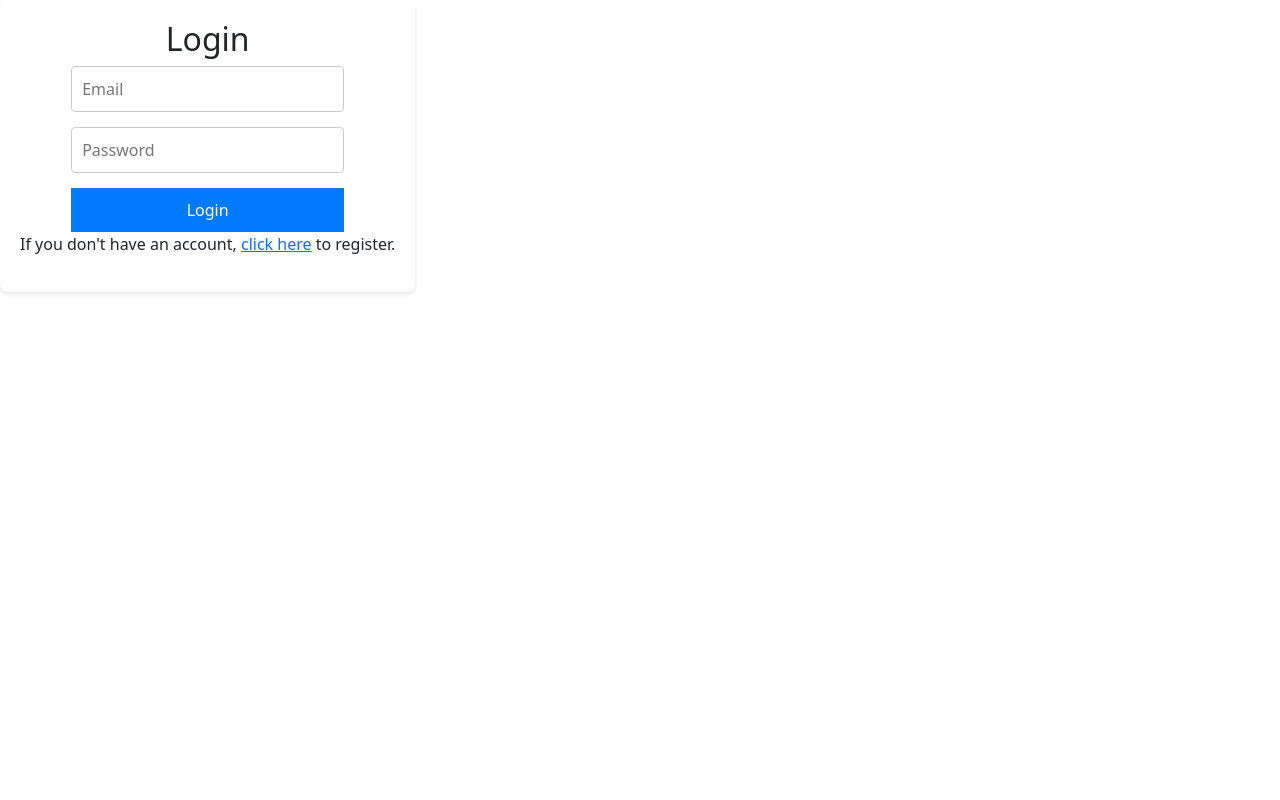
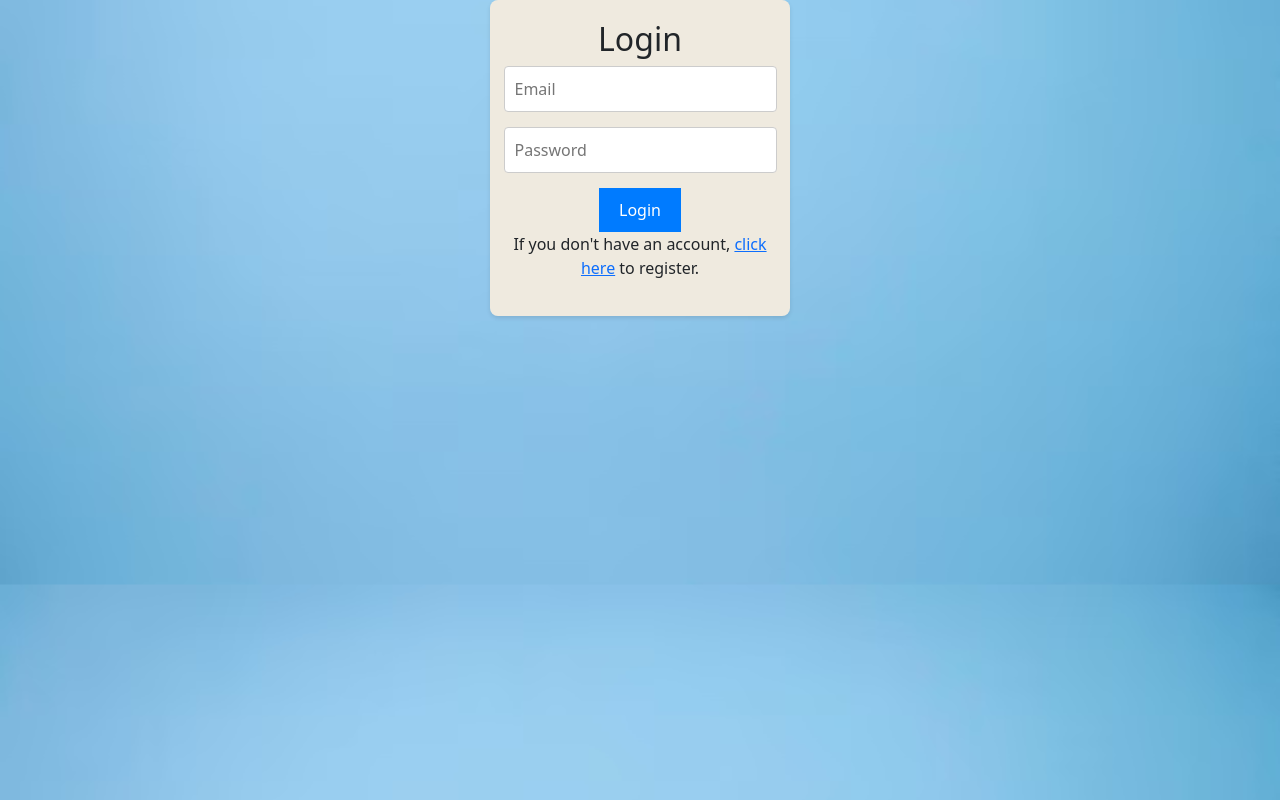
Before and after one commit to Saranshg17/project-management, a React (Create React App) app in the folder frontend/: page /login in a window 1280 px wide. Built offline with nearby package versions, Linux system fonts and the light colour scheme.

Commit message:
Some basic ui changes and update assignee done

```diff
--- a/frontend/src/Dashboard.js
+++ b/frontend/src/Dashboard.js
@@ -2,12 +2,14 @@ import axios from 'axios';
 import React, { useState, useEffect } from 'react';
 import AddTaskPopup from './AddTaskPopup';
 import deleteIcon from './delete-icon.png';
+import UpdateAssignee from './UpdateAssignee';
 
 const Dashboard = ({ userRole }) => {
   const [activeTab, setActiveTab] = useState('projects');
   const [tasks, setTasks] = useState([]);
   const [projects, setProjects] = useState([]);
   const [showAddTaskPopup, setShowAddTaskPopup] = useState(false);
+  const [showUpdateAssignee, setShowUpdateAssignee] = useState(false);
 
   useEffect(() => {
     if (activeTab === 'projects') {
@@ -30,6 +32,21 @@ const Dashboard = ({ userRole }) => {
       console.error('Error adding task:', error);
     }
   };
+
+  const handleUpdateAssignee = async (formData) => {
+    try {
+      const response = await axios.put('http://localhost:8000/api/v1/users/update', formData, {
+        headers: {
+          "authorization": window.localStorage.getItem("accessToken")
+        }
+      });
+      console.log('Assignee updated successfully:', response.data);
+      fetchTasks();
+    } catch (error) {
+      console.error('Error adding task:', error);
+    }
+  };
+
 
   const getHistory = async (TaskId) => {
     try {
@@ -136,72 +153,6 @@ const Dashboard = ({ userRole }) => {
     }
   };
 
-  // return (
-  //   <div className="dashboard">
-  //     {/* <Sidebar setActiveTab={setActiveTab} logout={handleLogout} /> */}
-  //     <div className="main-content">
-  //       <div className="tabs-container">
-  //         <div
-  //           className={activeTab === 'projects' ? 'tab-box active' : 'tab-box'}
-  //           onClick={() => setActiveTab('projects')}
-  //         >
-  //           <h3>Projects</h3>
-  //         </div>
-  //         <div
-  //           className={activeTab === 'tasks' ? 'tab-box active' : 'tab-box'}
-  //           onClick={() => setActiveTab('tasks')}
-  //         >
-  //           <h3>Tasks</h3>
-  //         </div>
-  //         <button onClick={()=> handleLogout()}>Logout</button>
-  //       </div>
-  //       <div style={{ marginTop: '20px' }}>
-  //         {activeTab === 'projects' && (
-  //           <div>
-  //             {projects.map(project => (
-  //               <div key={project.id} style={{ border: '1px solid #ccc', padding: '10px', marginBottom: '20px' }}>
-  //                 <h3>{project.Name}</h3>
-  //                 <p>Id: {project._id}</p>
-  //                 <p>Description: {project.Description}</p>
-  //                 <button style={{ marginRight: '10px' }} onClick={() => setShowAddTaskPopup(true)}>Add Task</button>
-  //               </div>
-  //             ))}
-  //             {showAddTaskPopup && (
-  //               <AddTaskPopup
-  //                 onClose={() => setShowAddTaskPopup(false)}
-  //                 onSubmit={handleAddTask}
-  //               />
-  //             )}
-  //           </div>
-  //         )}
-  //         {activeTab === 'tasks' && (
-  //           <div>
-  //             {tasks.map(task => (
-  //               <div key={task.id} style={{ border: '1px solid #ccc', padding: '10px', marginBottom: '20px' }}>
-  //                 <h3>{task.Name}</h3>
-  //                 <p>Id: {task._id}</p>
-  //                 <p>Description: {task.Description}</p>
-  //                 <p>Project: {task.Project}</p>
-  //                 {/* <p>Key: {task.key}</p> */}
-  //                 <select value={task.Status} onChange={(event) => handleStatusChange(event, task._id)}>
-  //                   <option value="Started">Started</option>
-  //                   <option value="In Progress">In Progress</option>
-  //                   <option value="Done">Done</option>
-  //                 </select>
-  //                 <button style={{ marginRight: '10px' }} onClick={() => getHistory(task._id)}>History</button>
-  //                 <button style={{ marginRight: '10px' }}>Update Assignee</button>
-  //                 <button onClick={() => handleDelete(task._id)} className="delete-button">
-  //                   <img src={deleteIcon} alt="Delete" /> {/* Use your delete icon image */}
-  //                 </button>
-  //                 {/* <button>Add Custom</button> */}
-  //               </div>
-  //             ))}
-  //           </div>
-  //         )}
-  //       </div>
-  //     </div>
-  //   </div>
-  // );
   return (
     <div className="dashboard">
       <div className="main-content">
@@ -279,7 +230,8 @@ const Dashboard = ({ userRole }) => {
                     </td>
                     <td>
                       <button onClick={() => getHistory(task._id)}>History</button>
-                      <button>Update Assignee</button>
+                      {/* <button onClick={() => handleAssigneeUpdate(task._id)}>Update Assignee</button> */}
+                      <button onClick={() => setShowUpdateAssignee(true)}>Update Assignee</button>
                       <button onClick={() => handleDelete(task._id)} className="delete-button">
                         <img src={deleteIcon} alt="Delete" />
                       </button>
@@ -291,6 +243,19 @@ const Dashboard = ({ userRole }) => {
           )}
         </div>
       </div>
+      {showUpdateAssignee && (
+        <UpdateAssignee
+          onClose={() => setShowUpdateAssignee(false)}
+          onSubmit={handleUpdateAssignee}
+        />
+      )}
+      {/* {showCommentPopup && (
+        <CommentPopup
+          onClose={() => setShowCommentPopup(false)}
+          onSubmit={handleCommentSubmit}
+        />
+      )}*/
+    }
     </div>
   );
 };
--- a/frontend/src/AddCustomPopup.js
+++ b/frontend/src/UpdateAssignee.js
@@ -1,9 +1,10 @@
 import React, { useState } from 'react';
 
-const AddCustomPopup = ({ onClose, onSubmit }) => {
+const UpdateAssignee = ({ onClose, onSubmit }) => {
   const [formData, setFormData] = useState({
-    key: '',
-    value: ''
+    AssigneeChange:'',
+    Comment:'',
+    taskId:''
   });
 
   const handleChange = (e) => {
@@ -23,12 +24,14 @@ const AddCustomPopup = ({ onClose, onSubmit }) => {
     <div className="popup">
       <div className="popup-content">
         <button className="close-button" onClick={onClose}>X</button>
-        <h2>Add Custom</h2>
+        <h2>Update Assignee</h2>
         <form onSubmit={handleSubmit}>
-          <label>Key:</label>
-          <input type="text" name="key" value={formData.key} onChange={handleChange} required />
-          <label>Value:</label>
-          <input type="text" name="value" value={formData.value} onChange={handleChange} required />
+          <label>Assignee id:</label>
+          <input type="text" name="AssigneeChange" value={formData.name} onChange={handleChange} required />
+          <label>Task id:</label>
+          <input type="text" name="taskId" value={formData.name} onChange={handleChange} required />
+          <label>Comment</label>
+          <input type="text" name="Comment" value={formData.description} onChange={handleChange}/>
           <button type="submit">Submit</button>
         </form>
       </div>
@@ -36,4 +39,4 @@ const AddCustomPopup = ({ onClose, onSubmit }) => {
   );
 };
 
-export default AddTaskPopup;
+export default UpdateAssignee;
--- a/frontend/src/styles.css
+++ b/frontend/src/styles.css
@@ -1,9 +1,13 @@
 body {
   font-family: Arial, sans-serif;
-  background-color: #f0f0f0;
   margin: 0;
   padding: 0;
-  display: flex; /* Add display flex to body */
+  display: flex;
+  justify-content: center; /* Center horizontally */
+  align-items: center; /* Center vertically */
+  background-image: url('background.jpeg'); /* Add background image */
+  background-size: cover; /* Ensure the image covers the entire background */
+  background-position: center;
 }
 
 .sidebar {
@@ -37,8 +41,9 @@ body {
   border-radius: 8px;
   box-shadow: 0 2px 4px rgba(0, 0, 0, 0.1);
   padding: 20px;
-  width: 300px;
+  width: 100%;
   text-align: center;
+  align-items: center;
 }
 
 .card {
@@ -81,18 +86,20 @@ body {
   border: 1px solid #ccc;
   padding: 10px;
   margin-bottom: 20px;
+  align-items: center;
 }
 
 .container1 {
   display: flex;
   flex-direction: column;
   align-items: center;
-  background-color: #fff;
+  justify-content: center;
+  background-color: rgb(239, 234, 223);
   border-radius: 8px;
   box-shadow: 0 2px 4px rgba(0, 0, 0, 0.1);
   padding: 20px;
-  width: 100%;
-  margin: 0 auto; /* Center horizontally */
+  width: 300px;
+  margin: auto; /* Center horizontally */
   text-align: center;
   overflow-x: auto;
 }
@@ -121,6 +128,7 @@ h2 {
 form {
   display: flex;
   flex-direction: column;
+  align-items: center;
 }
 
 input[type='email'],
```
Also changed, not shown: frontend/src/background.jpeg (added), 1 other file (tests, documents, lock files or other folders).
